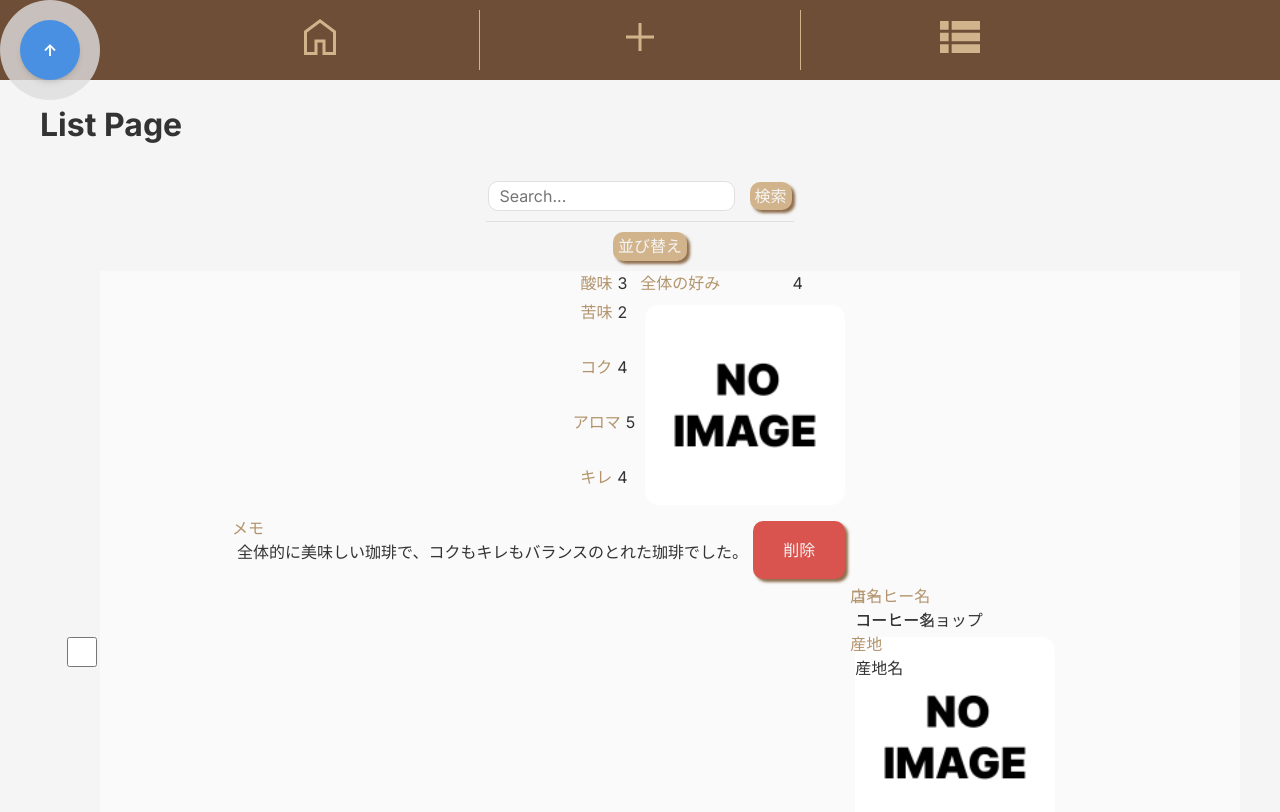
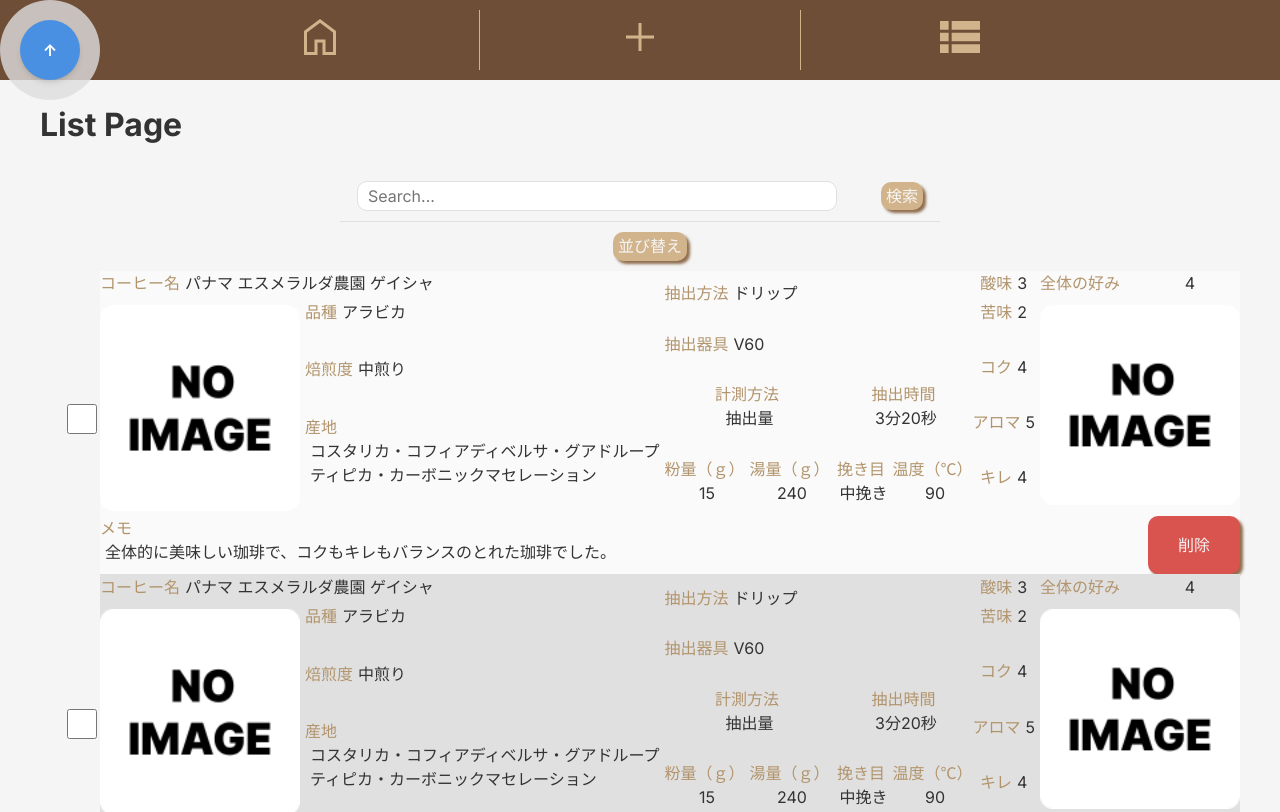
Before and after one commit to akiran1sei/coffee-note_web, a Next.js app: page /pages/list in a window 1280 px wide. Shown: the top 812 px of the page. Built offline with nearby package versions, Linux system fonts and the light colour scheme.

Commit message:
リストページ、css修正

```diff
--- a/app/components/list/self/page.tsx
+++ b/app/components/list/self/page.tsx
@@ -35,7 +35,7 @@ export const SelfMobileCard: React.FC<CardProps> = ({ id }) => {
             パナマ エスメラルダ農園 ゲイシャ
           </div>
         </div>
-        <div className={styles.listItemImageBox}>
+        <div className={`${styles.listItemImageBox} ${styles.beansImg}`}>
           <div className={styles.listItemImage}>
             <Image
               width={300}
@@ -123,8 +123,8 @@ export const SelfMobileCard: React.FC<CardProps> = ({ id }) => {
           <div className={styles.listItemLabel}>{"全体の好み"}</div>
           <div className={styles.listItemValue}>4</div>
         </div>
-        <div className={styles.listItemChartImageBox}>
-          <div className={styles.listItemChartImage}>
+        <div className={`${styles.listItemImageBox} ${styles.chartImg}`}>
+          <div className={styles.listItemImage}>
             <Image
               width={200}
               height={200}
@@ -185,7 +185,7 @@ export const SelfPcCard: React.FC<CardProps> = ({ id }) => {
             パナマ エスメラルダ農園 ゲイシャ
           </div>
         </div>
-        <div className={styles.listItemImageBox}>
+        <div className={`${styles.listItemImageBox} ${styles.beansImg}`}>
           <div className={styles.listItemImage}>
             <Image
               width={200}
@@ -273,8 +273,8 @@ export const SelfPcCard: React.FC<CardProps> = ({ id }) => {
           <div className={styles.listItemLabel}>{"全体の好み"}</div>
           <div className={styles.listItemValue}>4</div>
         </div>
-        <div className={styles.listItemChartImageBox}>
-          <div className={styles.listItemChartImage}>
+        <div className={`${styles.listItemImageBox} ${styles.chartImg}`}>
+          <div className={styles.listItemImage}>
             <Image
               width={200}
               height={200}
--- a/app/components/list/shop/page.tsx
+++ b/app/components/list/shop/page.tsx
@@ -99,8 +99,8 @@ export const ShopMobileCard: React.FC<CardProps> = ({ id }) => {
           <div className={styles.listItemLabel}>{"全体の好み"}</div>
           <div className={styles.listItemValue}>4</div>
         </div>
-        <div className={styles.listItemChartImageBox}>
-          <div className={styles.listItemChartImage}>
+        <div className={styles.listItemImageBox}>
+          <div className={styles.listItemImage}>
             <Image
               width={200}
               height={200}
@@ -230,8 +230,8 @@ export const ShopPcCard: React.FC<CardProps> = ({ id }) => {
           <div className={styles.listItemLabel}>{"全体の好み"}</div>
           <div className={styles.listItemValue}>4</div>
         </div>
-        <div className={styles.listItemChartImageBox}>
-          <div className={styles.listItemChartImage}>
+        <div className={styles.listItemImageBox}>
+          <div className={styles.listItemImage}>
             <Image
               width={200}
               height={200}
--- a/app/pages/list/page.tsx
+++ b/app/pages/list/page.tsx
@@ -43,8 +43,8 @@ const ListPage = () => {
       return () => window.removeEventListener("resize", handleResize);
     }
   }, []);
-  // const [version, setVersion] = useState(true);
-  const [version, setVersion] = useState(false);
+  const [version, setVersion] = useState(true);
+  // const [version, setVersion] = useState(false);
   // PC向けのレイアウト
   const ListPcPage = () => {
     const pcCard = (id: string) => {
--- a/app/styles/Pages.module.css
+++ b/app/styles/Pages.module.css
@@ -96,8 +96,187 @@
 /*
 --------------------list page--------------------
 */
+
+.listItemImageBox {
+  .listItemImage {
+    width: calc(var(--item-image-width) * 2);
+    height: auto;
+    margin: var(--spacing-xs) auto;
+  }
+}
+
+/* SHOP */
+.listCheckboxContainer {
+  &.listShop {
+  }
+
+  .listCheckboxLabel {
+    .listCheckboxInput {
+    }
+  }
+}
+
+.listItemShopData {
+  &.listMobileItem {
+  }
+  &.listPcItem {
+  }
+  &.listShop {
+    .listItemShopName {
+      .listItemLabel {
+      }
+      .listItemValue {
+      }
+    }
+
+    .listItemShopPrice {
+      .listItemLabel {
+      }
+      .listItemValue {
+      }
+    }
+    .listItemShopDate {
+      .listItemLabel {
+      }
+      .listItemValue {
+      }
+    }
+    .listItemShopAddress {
+      .listItemLabel {
+      }
+      .listItemValue {
+      }
+    }
+    .listItemShopUrl {
+      .listItemLabel {
+      }
+      .listItemValue {
+      }
+    }
+  }
+}
+
+.listItemShopCoffee {
+  &.listMobileItem {
+  }
+  &.listPcItem {
+  }
+  &.listShop {
+    .listItemCoffeeName {
+      .listItemLabel {
+      }
+      .listItemValue {
+      }
+    }
+    .listItemProductionArea {
+      .listItemLabel {
+      }
+      .listItemValue {
+      }
+    }
+  }
+}
+
+.listItemTasting {
+  &.listMobileItem {
+  }
+  &.listPcItem {
+  }
+  &.listShop {
+    .listItemAcidity {
+      .listItemLabel {
+      }
+      .listItemValue {
+      }
+    }
+    .listItemBitterness {
+      .listItemLabel {
+      }
+      .listItemValue {
+      }
+    }
+    .listItemBody {
+      .listItemLabel {
+      }
+      .listItemValue {
+      }
+    }
+    .listItemAroma {
+      .listItemLabel {
+      }
+      .listItemValue {
+      }
+    }
+    .listItemAftertaste {
+      .listItemLabel {
+      }
+      .listItemValue {
+      }
+    }
+    .listItemOverall {
+      .listItemLabel {
+      }
+      .listItemValue {
+      }
+    }
+  }
+}
+
+.listItemMemoArea {
+  &.listMobileItem {
+  }
+  &.listPcItem {
+  }
+  &.listShop {
+    .listItemMemo {
+      .listItemLabel {
+      }
+      .listItemValue {
+      }
+    }
+  }
+}
+
+.buttonContent {
+  &.deleteButtonContent {
+    &.listShop {
+    }
+  }
+}
+
+.buttonContainer {
+  &.listShop {
+  }
+  .buttonContent {
+    &.deleteButtonContent {
+    }
+  }
+}
 .listPageContents {
   top: 80px;
+
+  .buttonContent.sortButtonContent {
+    width: 100%;
+    margin: var(--spacing-sm);
+    display: flex;
+    justify-content: center;
+    align-items: center;
+  }
+}
+
+.listMobileCard {
+  width: fit-content;
+  max-width: 350px;
+  padding: 0 var(--spacing-sm);
+  margin: 0 auto;
+  flex-shrink: 0;
+  margin-right: var(--spacing-sm);
+  top: var(--spacing-xl);
+
+  .buttonContent.deleteButtonContent {
+    margin-top: var(--spacing-md);
+    margin-bottom: var(--spacing-xl);
+  }
 }
 
 .listSearchArea {
@@ -108,9 +287,8 @@
   padding: var(--spacing-sm) 0;
   margin: 0 var(--spacing-xs);
   border-bottom: 1px solid var(--color-background-dark);
-}
 
-.listSearchArea input[type="text"] {
+  input[type="text"] {
     width: 100%;
     max-width: 80%;
     padding: var(--spacing-xs) var(--spacing-sm);
@@ -119,35 +297,195 @@
     outline: none;
     transition: border-color 0.3s ease;
   }
-
-.listSearchArea input[type="text"]:focus {
+  input[type="text"]:focus {
     border-color: var(--color-main);
   }
 
-.listSearchArea label {
+  label {
     display: contents;
   }
+}
 
-.listCheckboxContainer {
+.listSelf {
+  &.listCheckboxContainer {
     width: 100%;
     height: var(--item-lg-width);
     position: absolute;
     top: 0;
     left: 0;
     transform: translateY(-100%);
-}
 
     .listCheckboxLabel {
       display: contents;
+      .listCheckboxInput {
+      }
+    }
   }
 
-.listCheckboxInput {
-  width: var(--item-sm-width);
-  height: var(--item-sm-width);
-  position: absolute;
-  top: 50%;
-  left: 50%;
-  transform: translate(-50%, -50%);
+  &.listItemCoffeeBeans {
+    &.listMobileItem {
+    }
+    &.listPcItem {
+    }
+    .listItemCoffeeName {
+      .listItemLabel {
+      }
+      .listItemValue {
+      }
+    }
+
+    .listItemVariety {
+      .listItemLabel {
+      }
+      .listItemValue {
+      }
+    }
+    .listItemProductionArea {
+      .listItemLabel {
+      }
+      .listItemValue {
+      }
+    }
+    .listItemRoastingDegree {
+      .listItemLabel {
+      }
+      .listItemValue {
+      }
+    }
+  }
+
+  &.listItemBrewingRecipe {
+    &.listMobileItem {
+    }
+    &.listPcItem {
+    }
+    .listItemExMethod {
+      .listItemLabel {
+      }
+      .listItemValue {
+      }
+    }
+    .listItemExMaker {
+      .listItemLabel {
+      }
+      .listItemValue {
+      }
+    }
+    .listItemGrindSize {
+      .listItemLabel {
+      }
+      .listItemValue {
+      }
+    }
+    .listItemTemperature {
+      .listItemLabel {
+      }
+      .listItemValue {
+      }
+    }
+    .listItemCoffeeAmount {
+      .listItemLabel {
+      }
+      .listItemValue {
+      }
+    }
+    .listItemWaterAmount {
+      .listItemLabel {
+      }
+      .listItemValue {
+      }
+    }
+    .listItemMeasurementMethod {
+      .listItemLabel {
+      }
+      .listItemValue {
+      }
+    }
+    .listItemExTime {
+      .listItemLabel {
+      }
+      .listItemValue {
+      }
+    }
+  }
+
+  &.listItemTasting {
+    &.listMobileItem {
+    }
+    &.listPcItem {
+    }
+    display: inline-flex;
+    flex-direction: row;
+    flex-wrap: wrap;
+    align-items: center;
+    justify-content: center;
+    text-align: center;
+
+    .listItemAcidity {
+      .listItemLabel {
+      }
+      .listItemValue {
+      }
+    }
+    .listItemBitterness {
+      .listItemLabel {
+      }
+      .listItemValue {
+      }
+    }
+    .listItemBody {
+      .listItemLabel {
+      }
+      .listItemValue {
+      }
+    }
+    .listItemAroma {
+      .listItemLabel {
+      }
+      .listItemValue {
+      }
+    }
+    .listItemAftertaste {
+      .listItemLabel {
+      }
+      .listItemValue {
+      }
+    }
+    .listItemOverall {
+      .listItemLabel {
+      }
+      .listItemValue {
+      }
+      width: 100%;
+    }
+
+    .listItemValue {
+      text-align: center;
+    }
+    & > *:not(.listItemOverall):not(.listItemImageBox.beansImg) {
+      flex: 1 1;
+    }
+  }
+
+  &.listItemMemoArea {
+    &.listMobileItem {
+    }
+    &.listPcItem {
+    }
+    .listItemMemo {
+      .listItemLabel {
+      }
+      .listItemValue {
+      }
+    }
+  }
+
+  .buttonContent {
+    &.deleteButtonContent {
+      &.listSelf {
+      }
+    }
+  }
 }
 
 .listScrollButtons {
@@ -155,9 +493,8 @@
   justify-content: center;
   margin-top: var(--spacing-md);
   gap: 8px;
-}
 
-.listScrollButtons button {
+  button {
     padding: var(--spacing-xs) var(--spacing-sm);
     border: 1px solid var(--color-background-light);
     text-shadow: 1px 1px 2px rgba(0, 0, 0, 0.2);
@@ -166,47 +503,28 @@
     background-color: var(--color-secondary);
     cursor: pointer;
     transition: background-color 0.3s ease;
+    &:hover {
+      background-color: var(--color-secondary-dark);
+    }
+  }
 }
 
-.listScrollButtons button:hover {
-  background-color: var(--color-secondary-dark);
-}
-.listPageContents .listPcCard .buttonContent.deleteButtonContent {
-  margin: var(--spacing-xs);
-}
-.listPageContents .listMobileCard .buttonContent.deleteButtonContent {
-  margin-top: var(--spacing-md);
-  margin-bottom: var(--spacing-xl);
-}
-
-.listPageContents .buttonContent.versionButtonContent {
-}
-
-.listPageContents .buttonContent.sortButtonContent {
-  width: 100%;
-  margin: var(--spacing-sm);
-  display: flex;
-  justify-content: center;
-  align-items: center;
-}
-/* Mobile */
 .listMobilePageWrapper {
   flex-direction: row;
   overflow-x: scroll;
   display: flex;
   flex-shrink: 0;
   margin-right: var(--spacing-sm);
-}
 
-.listMobilePageWrapper::-webkit-scrollbar {
+  &::-webkit-scrollbar {
     width: 10px;
     height: 12px;
     background-color: #f5f5f5;
   }
-
-.listMobilePageWrapper::-webkit-scrollbar-thumb {
+  &::-webkit-scrollbar-thumb {
     background-color: var(--color-secondary);
     border-radius: var(--border-radius-xs);
+  }
 }
 
 .listItemCard {
@@ -216,72 +534,31 @@
   flex-wrap: nowrap;
   align-items: stretch;
   justify-content: center;
-}
 
-.listItemCard:nth-child(odd) {
+  &:nth-child(odd) {
     background-color: var(--color-background-light);
   }
-
-.listItemCard:nth-child(even) {
+  &:nth-child(even) {
     background-color: var(--color-background-dark);
   }
-
-.listMobileCard {
-  width: fit-content;
-  max-width: 350px;
-  padding: 0 var(--spacing-sm);
-  margin: 0 auto;
-  flex-shrink: 0;
-  margin-right: var(--spacing-sm);
-  top: var(--spacing-xl);
 }
 
 .listItemLabel {
   color: var(--color-secondary-dark);
 }
 
-.listItemValue:not(.listItemImageBox):not(.listItemChartImageBox) {
+.listItemValue:not(.listItemImageBox.beansImg):not(.listItemImageBox.beansImg) {
   margin-left: var(--spacing-xs);
 }
 
-.listItemImageBox {
-  width: 100%;
-  max-width: 300px;
-  margin: 0 auto;
+.buttonContainer {
+  &.listSelf {
   }
-
-.listItemTasting {
-  display: inline-flex;
-  flex-direction: row;
-  flex-wrap: wrap;
-  align-items: center;
-  justify-content: center;
-  text-align: center;
+  .buttonContent {
+    &.deleteButtonContent {
     }
-
-.listItemTasting .listItemValue {
-  text-align: center;
   }
-
-.listItemTasting > *:not(.listItemOverall):not(.listItemChartImageBox) {
-  flex: 1 1;
 }
-
-.listItemOverall {
-  width: 100%;
-}
-
-.listItemChartImageBox {
-  display: block;
-  width: 100%;
-  max-width: 300px;
-  margin: 0 auto;
-}
-
-.listItemChartImage {
-  width: inherit;
-}
-
 /* Tablet */
 @media screen and (min-width: 600px) {
   .listSearchArea {
@@ -292,53 +569,33 @@
 
 /* PC */
 @media screen and (min-width: 960px) {
-  .listPageContents {
-    display: flex;
-    flex-direction: column;
-    flex-wrap: nowrap;
-    justify-content: center;
-    align-items: stretch;
-    top: 80px;
+  .listCheckboxContainer {
+    &.listSelf {
+      width: auto;
+      height: auto;
+      position: absolute;
+      top: 50%;
+      left: 0;
+      transform: translate(-110%, -50%);
     }
 
-  .listPcPageWrapper {
-    flex-direction: column;
+    .listCheckboxLabel {
+      .listCheckboxInput {
+        width: var(--item-sm-width);
+        height: var(--item-sm-width);
+        position: static;
+        top: unset;
+        transform: unset;
       }
-
-  .listItemCard {
-    width: 95%;
-    height: auto;
-    display: grid;
-
-    grid-template-areas:
-      "coffeeBeans brewingRecipe tasting tasting"
-      "memoArea memoArea memoArea buttonArea";
-    grid-template-columns: auto auto auto auto;
-    grid-template-rows: auto auto;
     }
-
-  .listPcCard {
-    margin: 0 0 0 auto;
-  }
-
-  .listPcCard:last-child {
-    border-top: 0.1px solid var(--color-background-dark);
-    border-bottom: 0.1px solid var(--color-background-dark);
-  }
-
-  .listPcCard:not(:first-child, :last-child) {
-    border-top: 0.1px solid var(--color-background-dark);
-  }
-
-  .listPcCard > .buttonContent.deleteButtonContent {
-    margin: var(--spacing-xs);
-  }
-
-  .listItemValue {
-    margin-left: 0;
   }
 
   .listItemCoffeeBeans {
+    &.listMobileItem {
+    }
+    &.listPcItem {
+    }
+    &.listSelf {
       grid-area: coffeeBeans;
       display: grid;
       grid-template-areas:
@@ -348,43 +605,30 @@
         "image productionArea productionArea productionArea";
       grid-template-columns: auto auto auto auto;
       gap: var(--spacing-xs);
-  }
-
-  .listItemCoffeeBeans > * {
+      & > * {
         display: flex;
       }
-
-  .listItemCoffeeBeans .listItemProductionArea {
-    flex-direction: column;
-  }
-
-  .listItemImageBox {
-    grid-area: image;
-  }
-
-  .listItemImage {
-    width: calc(var(--item-image-width) * 2);
-    height: auto;
-    margin: var(--spacing-xs);
-  }
-
       .listItemCoffeeName {
         grid-area: coffeeName;
       }
-
+      .listItemImageBox.beansImg {
+        grid-area: image;
+      }
       .listItemVariety {
         grid-area: variety;
       }
-
       .listItemProductionArea {
         grid-area: productionArea;
+        flex-direction: column;
       }
-
       .listItemRoastingDegree {
         grid-area: roastingDegree;
       }
+    }
+  }
 
   .listItemBrewingRecipe {
+    &.listSelf {
       grid-area: brewingRecipe;
       display: grid;
       grid-template-areas:
@@ -395,59 +639,54 @@
       grid-template-columns: auto auto auto auto;
       gap: var(--spacing-xs);
       align-items: center;
-  }
 
-  .listItemBrewingRecipe > * {
+      & > * {
         display: flex;
         align-items: stretch;
       }
-
-  .listItemBrewingRecipe .listItemExMethod,
-  .listItemBrewingRecipe .listItemExMaker {
-    flex-direction: row;
-    justify-content: flex-start;
-  }
-
-  .listItemBrewingRecipe > *:not(.listItemExMethod):not(.listItemExMaker) {
+      & > *:not(.listItemExMethod):not(.listItemExMaker) {
         display: flex;
         flex-direction: column;
         justify-content: space-between;
         align-items: center;
       }
-
       .listItemExMethod {
         grid-area: exMethod;
+        flex-direction: row;
+        justify-content: flex-start;
       }
-
       .listItemExMaker {
         grid-area: exMaker;
+        flex-direction: row;
+        justify-content: flex-start;
       }
-
       .listItemGrindSize {
         grid-area: grindSize;
       }
-
       .listItemTemperature {
         grid-area: temperature;
       }
-
       .listItemCoffeeAmount {
         grid-area: coffeeAmount;
       }
-
       .listItemWaterAmount {
         grid-area: waterAmount;
       }
-
       .listItemMeasurementMethod {
         grid-area: measurementMethod;
       }
-
       .listItemExTime {
         grid-area: exTime;
       }
+    }
+  }
 
   .listItemTasting {
+    &.listMobileItem {
+    }
+    &.listPcItem {
+    }
+    &.listSelf {
       grid-area: tasting;
       display: grid;
       grid-template-areas:
@@ -459,9 +698,7 @@
       gap: var(--spacing-xs);
       justify-items: center;
       align-items: start;
-  }
-
-  .listItemTasting > * {
+      & > * {
         display: flex;
         flex-direction: row;
         justify-content: space-between;
@@ -471,88 +708,97 @@
       .listItemAcidity {
         grid-area: acidity;
       }
-
       .listItemBitterness {
         grid-area: bitterness;
       }
-
       .listItemBody {
         grid-area: body;
       }
-
       .listItemAroma {
         grid-area: aroma;
       }
-
       .listItemAftertaste {
         grid-area: aftertaste;
       }
-
       .listItemOverall {
         grid-area: overall;
-  }
 
-  .listItemOverall > .listItemValue {
+        .listItemValue {
           width: 50%;
         }
-
-  .listItemChartImageBox {
+      }
+    }
+    .listItemImageBox.chartImg {
       grid-area: chartImage;
-    width: calc(var(--item-image-width) * 2);
-    height: auto;
-    margin: var(--spacing-xs);
+    }
   }
 
   .listItemMemoArea {
+    &.listMobileItem {
+    }
+    &.listPcItem {
+    }
+    &.listSelf {
       grid-area: memoArea;
+      .listItemMemo {
+      }
+    }
   }
 
-  .listSearchArea input[type="text"] {
+  .buttonContent {
+    &.deleteButtonContent {
+      &.listSelf {
+      }
+    }
+  }
+
+  .buttonContainer {
+    &.listSelf {
+    }
+    .buttonContent {
+      &.deleteButtonContent {
+      }
+    }
+  }
+
+  .listPcPageWrapper {
+    flex-direction: column;
+  }
+
+  .listPcCard {
+    margin: 0 0 0 auto;
+    &:last-child {
+      border-top: 0.1px solid var(--color-background-dark);
+      border-bottom: 0.1px solid var(--color-background-dark);
+    }
+
+    &:not(:first-child, :last-child) {
+      border-top: 0.1px solid var(--color-background-dark);
+    }
+    & > .buttonContent.deleteButtonContent {
+      margin: var(--spacing-xs);
+    }
+  }
+
+  .listItemCard {
+    width: 95%;
+    height: auto;
+    display: grid;
+    grid-template-areas:
+      "coffeeBeans brewingRecipe tasting tasting"
+      "memoArea memoArea memoArea buttonArea";
+    grid-template-columns: auto auto auto auto;
+    grid-template-rows: auto auto;
+  }
+
+  .listSearchArea {
+    input[type="text"] {
       max-width: 80%;
       margin: 0 auto;
     }
-
-  .listCheckboxContainer {
-    width: auto;
-    height: auto;
-    position: absolute;
-    top: 50%;
-    left: 0;
-    transform: translate(-110%, -50%);
+  }
 }
 
-  .listCheckboxInput {
-    width: var(--item-sm-width);
-    height: var(--item-sm-width);
-    position: static;
-    top: unset;
-    transform: unset;
-  }
-
-  .listItemShopData {
-    grid-area: shopData;
-  }
-
-  .listItemShopName {
-    grid-area: shopName;
-  }
-  .listItemShopPrice {
-    grid-area: shopPrice;
-  }
-  .listItemShopDate {
-    grid-area: shopDate;
-  }
-  .listItemShopAddress {
-    grid-area: shopAddress;
-  }
-  .listItemShopUrl {
-    grid-area: shopUrl;
-  }
-
-  .listItemShopCoffee {
-    grid-area: shopCoffee;
-  }
-}
 /*
 --------------------create page--------------------
 */
```
Lines whose indentation alone changed are shown as unchanged.
